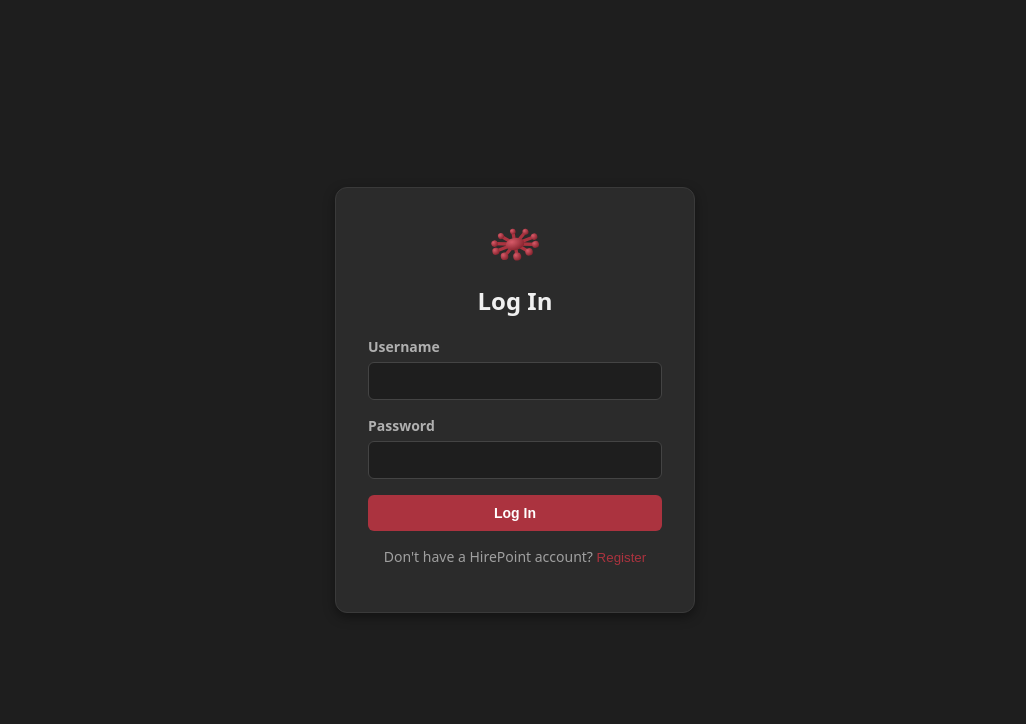
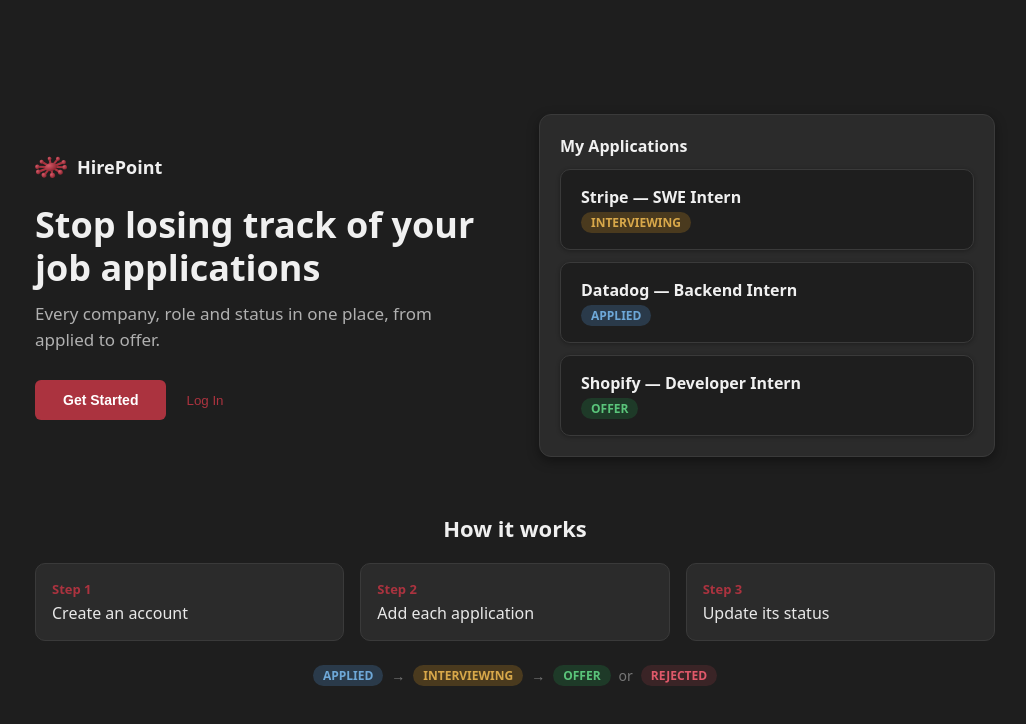
Before and after one commit to Beglii/hirepoint, a React (Vite) app in the folder hirepoint-frontend/: page / in a window 1280 px wide. Shown: the top 724 px of the page, without its empty margins (125-1151 px from the left). Built offline with nearby package versions, Linux system fonts and the light colour scheme.

Commit message:
Updated app and landing tsx to add landing page for hirepoint

```diff
--- a/hirepoint-frontend/src/App.tsx
+++ b/hirepoint-frontend/src/App.tsx
@@ -1,6 +1,7 @@
 import { useState, useEffect } from "react";
 import LoginPage from "./components/Login";
 import RegisterPage from "./components/Register";
+import LandingPage from "./components/Landing";
 import Dashboard from "./components/Dashboard";
 import "./index.css";
 
@@ -9,7 +10,7 @@
     localStorage.getItem("token")
   );
 
-  const [authView, setAuthView] = useState<"login" | "register">("login"); //auth view can only be login or register
+  const [authView, setAuthView] = useState<"landing" | "login" | "register">("landing"); //logged out visitors start on the landing page
 
   useEffect(() => {
     if (token) {
@@ -24,6 +25,16 @@
   }
 
   if (!token) {
+    if (authView === "landing") {
+      return (
+        <div className="page">
+          <LandingPage
+            onGetStarted={() => setAuthView("register")}
+            onLogin={() => setAuthView("login")}
+          />
+        </div>
+      );
+    }
     if (authView === "login") {
       return (
         <div className="page">
--- /dev/null
+++ b/hirepoint-frontend/src/components/Landing.tsx
@@ -0,0 +1,79 @@
+interface LandingPageProps {
+  onGetStarted: () => void;
+  onLogin: () => void;
+}
+
+//made up examples for the dashboard preview, not real user data
+const exampleApplications = [
+  { companyName: "Stripe", jobTitle: "SWE Intern", status: "INTERVIEWING" },
+  { companyName: "Datadog", jobTitle: "Backend Intern", status: "APPLIED" },
+  { companyName: "Shopify", jobTitle: "Developer Intern", status: "OFFER" },
+];
+
+const steps = ["Create an account", "Add each application", "Update its status"];
+
+//first screen a logged out visitor sees, explains what HirePoint is before asking them to sign in
+function LandingPage({ onGetStarted, onLogin }: LandingPageProps) {
+  return (
+    <div className="landing">
+      <section className="landing-hero">
+        <div className="landing-intro">
+          <div className="landing-brand">
+            <img src="/favicon.svg" alt="" width={32} height={32} />
+            <span>HirePoint</span>
+          </div>
+          <h1 className="landing-title">Stop losing track of your job applications</h1>
+          <p className="landing-tagline">
+            Every company, role and status in one place, from applied to offer.
+          </p>
+          <div className="landing-actions">
+            <button type="button" className="btn btn-primary" onClick={onGetStarted}>
+              Get Started
+            </button>
+            <button type="button" className="btn-secondary" onClick={onLogin}>
+              Log In
+            </button>
+          </div>
+        </div>
+        <div className="landing-preview" aria-hidden="true">
+          <p className="landing-preview-title">My Applications</p>
+          <ul className="application-list">
+            {exampleApplications.map((app) => (
+              <li key={app.companyName} className="application-card">
+                <div className="application-info">
+                  <span className="application-company">
+                    {app.companyName} — {app.jobTitle}
+                  </span>
+                  <span className={`status-badge status-${app.status}`}>{app.status}</span>
+                </div>
+              </li>
+            ))}
+          </ul>
+        </div>
+      </section>
+
+      <section className="landing-how">
+        <h2>How it works</h2>
+        <ol className="landing-steps">
+          {steps.map((step, index) => (
+            <li key={step} className="landing-step">
+              <span className="landing-step-number">Step {index + 1}</span>
+              <span>{step}</span>
+            </li>
+          ))}
+        </ol>
+        <div className="landing-flow">
+          <span className="status-badge status-APPLIED">APPLIED</span>
+          <span className="landing-flow-arrow">→</span>
+          <span className="status-badge status-INTERVIEWING">INTERVIEWING</span>
+          <span className="landing-flow-arrow">→</span>
+          <span className="status-badge status-OFFER">OFFER</span>
+          <span className="landing-flow-or">or</span>
+          <span className="status-badge status-REJECTED">REJECTED</span>
+        </div>
+      </section>
+    </div>
+  );
+}
+
+export default LandingPage;
--- a/hirepoint-frontend/src/index.css
+++ b/hirepoint-frontend/src/index.css
@@ -76,6 +76,146 @@
 .auth-card h2 {
   margin: 0 0 20px;
   color: #f0f0f0;
+}
+
+.landing {
+  width: 100%;
+  max-width: 960px;
+}
+
+.landing-hero {
+  display: grid;
+  grid-template-columns: 1fr 1fr;
+  gap: 48px;
+  align-items: center;
+  margin-bottom: 56px;
+}
+
+.landing-brand {
+  display: flex;
+  align-items: center;
+  gap: 10px;
+  margin-bottom: 20px;
+  font-size: 18px;
+  font-weight: 600;
+  color: #f0f0f0;
+}
+
+.landing-title {
+  margin: 0 0 12px;
+  font-size: 36px;
+  line-height: 1.2;
+  color: #f0f0f0;
+}
+
+.landing-tagline {
+  margin: 0 0 28px;
+  font-size: 17px;
+  line-height: 1.5;
+  color: #b0b0b0;
+}
+
+.landing-actions {
+  display: flex;
+  align-items: center;
+  gap: 20px;
+}
+
+.landing-actions .btn-primary {
+  width: auto;
+  padding: 12px 28px;
+}
+
+.landing-preview {
+  background: #2b2b2b;
+  border: 1px solid #3a3a3a;
+  border-radius: 12px;
+  padding: 20px;
+  box-shadow: 0 4px 12px rgba(0, 0, 0, 0.4);
+}
+
+.landing-preview-title {
+  margin: 0 0 12px;
+  font-weight: 600;
+  color: #f0f0f0;
+}
+
+.landing-preview .application-list {
+  margin: 0;
+}
+
+.landing-preview .application-card {
+  background: #1e1e1e;
+}
+
+.landing-preview .application-card:last-child {
+  margin-bottom: 0;
+}
+
+.landing-how {
+  text-align: center;
+}
+
+.landing-how h2 {
+  margin: 0 0 20px;
+  font-size: 22px;
+  color: #f0f0f0;
+}
+
+.landing-steps {
+  list-style: none;
+  padding: 0;
+  margin: 0 0 24px;
+  display: grid;
+  grid-template-columns: repeat(3, 1fr);
+  gap: 16px;
+  text-align: left;
+}
+
+.landing-step {
+  display: flex;
+  flex-direction: column;
+  gap: 4px;
+  padding: 16px;
+  background: #2b2b2b;
+  border: 1px solid #3a3a3a;
+  border-radius: 10px;
+}
+
+.landing-step-number {
+  font-size: 13px;
+  font-weight: 600;
+  color: #ab333f;
+}
+
+.landing-flow {
+  display: flex;
+  justify-content: center;
+  align-items: center;
+  flex-wrap: wrap;
+  gap: 8px;
+}
+
+.landing-flow-arrow,
+.landing-flow-or {
+  font-size: 14px;
+  color: #777;
+}
+
+@media (max-width: 720px) {
+  .landing-hero,
+  .landing-steps {
+    grid-template-columns: 1fr;
+  }
+
+  .landing-hero {
+    gap: 32px;
+    margin-bottom: 40px;
+  }
+
+  .landing-title {
+    font-size: 28px;
+  }
 }
 
 .dashboard {
```
